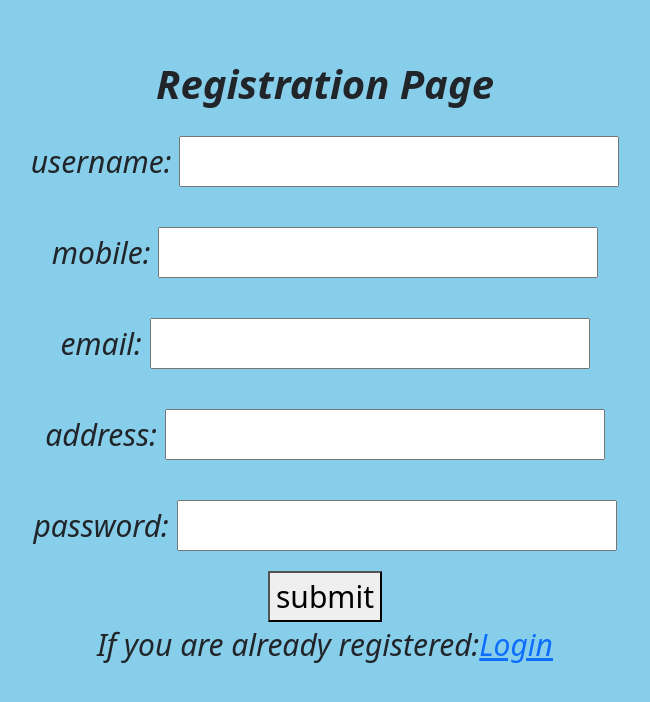
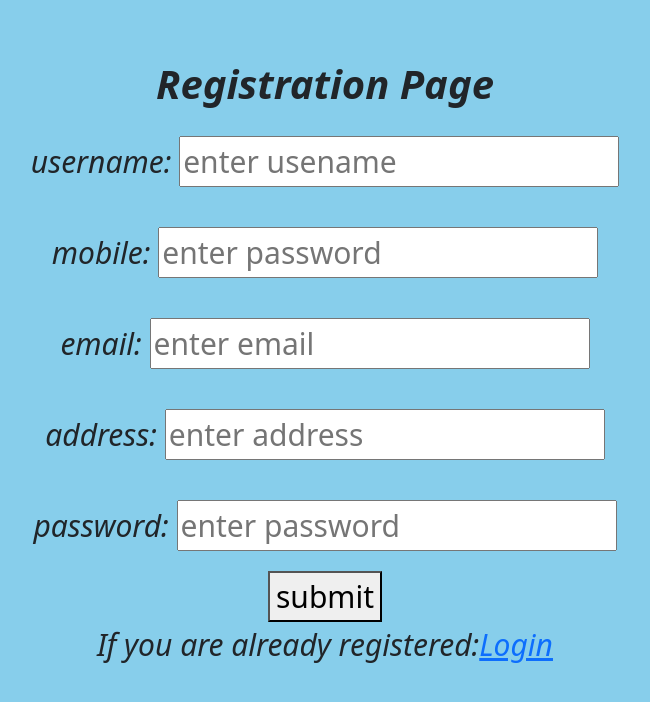
Before and after one commit to manasaalampalli/blog, a Flask app: page /reg in a window 1280 px wide. Shown: the top 702 px of the page, without its empty margins (315-965 px from the left). Run offline with Flask 3, Linux system fonts and the light colour scheme.

Commit message:
first commit

```diff
--- a/templates/add_post.html
+++ b/templates/add_post.html
@@ -26,15 +26,15 @@
     <form method="POST">
         <div class="container">
             <label for="">Title</label>
-            <input name="title" type="Text">
+            <input name="title" type="Text" placeholder="enter title">
         </div>
         <div class="container">
             <label for-="">content</label>
-            <textarea name="content" rows="5" cols="55"></textarea><br>
+            <input name="content" type="text" placeholder="enter content"><br>
         </div>
         <div class="container">
             <label for="">slug</label>
-            <input name="slug" type="text"><br>
+            <input name="slug" type="text" placeholder="enter slug"><br>
         </div>
         <button>Submit</button>
     </form>
--- a/templates/homepage.html
+++ b/templates/homepage.html
@@ -32,7 +32,7 @@
         }
         p {
             margin-bottom: 20px;
-            color:black
+            color:goldenrod;
         }
         small {
             color: #777;
--- a/templates/login.html
+++ b/templates/login.html
@@ -31,11 +31,11 @@
     <form method="POST">
         <div class="container">
             <label for="">username:</label>
-            <input type="text" name="username">
+            <input type="text" name="username" placeholder="enter username">
         </div>
         <div class="container">
             <label for="">password:</label>
-            <input type="text" name="password">
+            <input type="text" name="password" placeholder="enter password">
         </div>
         <button>submit</button>
     </form>
--- a/templates/registration.html
+++ b/templates/registration.html
@@ -27,23 +27,23 @@
     <form method="post">
         <div class="container">
             <label for="">username:</label>
-            <input type="text" name="username">
+            <input type="text" name="username" placeholder="enter usename">
         </div>
         <div class="container">
             <label for="">mobile:</label>
-            <input type="text" name="mobile">
+            <input type="text" name="mobile" placeholder="enter password">
         </div>
         <div class="container">
             <label for="">email:</label>
-            <input type="text" name="email">
+            <input type="text" name="email" placeholder="enter email">
         </div>
         <div class="container">
             <label>address:</label>
-            <input type="text" name="address">
+            <input type="text" name="address" placeholder="enter address">
         </div>
         <div class="container">
             <label>password:</label>
-            <input type="text" name="password">
+            <input type="text" name="password" placeholder="enter password">
         </div>
         <button>submit</button>
         <p>If you are already registered:<a href="{{url_for('login')}}">Login</a></p>
--- a/templates/view_posts.html
+++ b/templates/view_posts.html
@@ -4,7 +4,7 @@
         <h1>Food Blog Posts</h1>
         {% for i in posts %}
         <div class="post">
-            <h1>{{i[1]}}</h1>
+            <h2>{{i[1]}}</h2>
             <p>{{i[2]}}</p>
             <small>posted at:{{i[3]}}</small>
             <p>{{i[4]}}</p>
```
